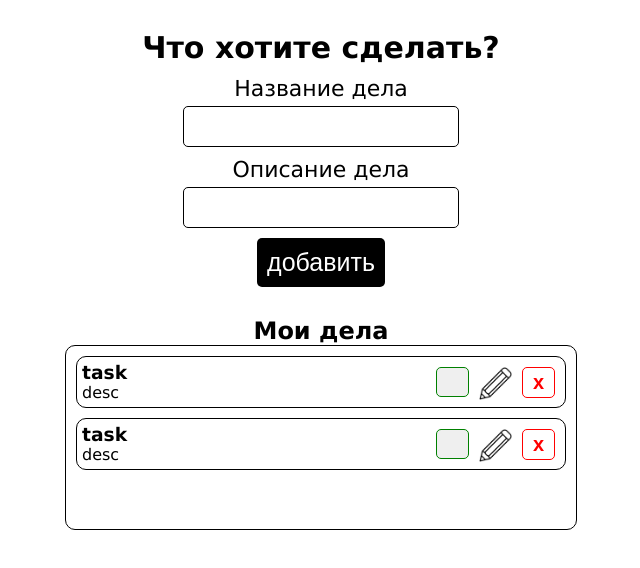
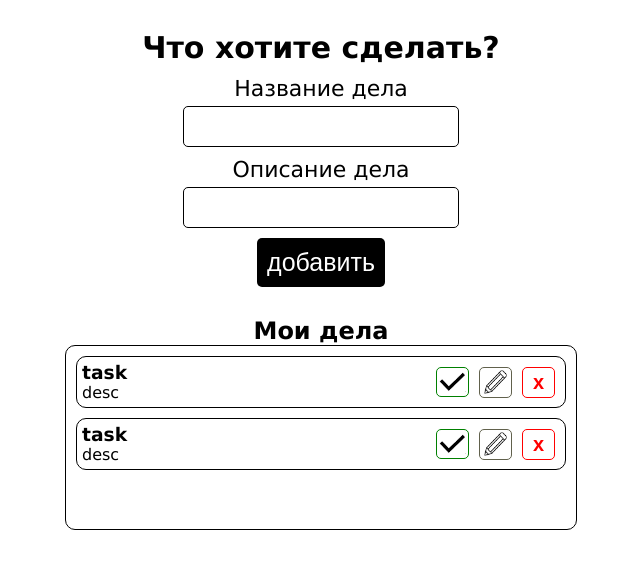
Before and after one commit to akaryaka/todo-vue-ts, a Vue app: page / in a window 1280 px wide. Shown: the top 568 px of the page, without its empty margins (319-959 px from the left). Built offline with nearby package versions, Linux system fonts and the light colour scheme.

Commit message:
feat: done btn

```diff
--- a/src/components/Todo.vue
+++ b/src/components/Todo.vue
@@ -4,7 +4,8 @@
   interface Todo {
     id: number
     title: string
-    desc: string
+    desc: string,
+    class: string
   }
 
   export default defineComponent({
@@ -16,8 +17,8 @@
         errorDescVisible: false,
         imgVisible: false,
         todos:  [
-          {id: 1, title: 'task', desc: 'desc'},
-          {id: 2, title: 'task', desc: 'desc'}
+          {id: 1, title: 'task', desc: 'desc', class: 'list__item'},
+          {id: 2, title: 'task', desc: 'desc', class: 'list__item'}
         ] as Todo[]
       }
     },
@@ -27,7 +28,8 @@
         const newTask:Todo = {
           id: Date.now(),
           title: this.newTitle,
-          desc: this.newDesc
+          desc: this.newDesc,
+          class: 'list__item'
         }
         this.todos.push(newTask);
         this.newTitle = '';
@@ -84,14 +86,14 @@
       <h2 class="title-2">Мои дела</h2>
       <article class="todo__output-content">
         <ul class="list">
-          <li class="list__item" v-for="(todo, index) in todos" :key="index">
+          <li :class="todo.class" v-for="(todo, index) in todos" :key="index">
             <div class="list__item-content">
               <h3>{{ todo.title }}</h3>
               <p>{{ todo.desc }}</p>
             </div>
             <div class="btn-wrapper">
-              <button class="done-btn btn" >
-                <!-- <img class="done-icon" src="/done.jpg" alt="done"> -->
+              <button @click="todo.class='list__item done'" class="done-btn btn" >
+                <img class="done-icon" src="/done.jpg" alt="done">
               </button>
               <button class="edit-btn btn">
                 <img class="edit-icon" src="/edit.png" alt="edit">
@@ -207,17 +209,24 @@
   .edit{
     &-btn {
       background-color: #fff;
-      border: none;
+      border: 1px solid rgb(97, 97, 76);
+      border-radius: 5px;
+      padding: 1px;
       margin-right: 10px;
+      height: 31px;
+      display: flex;
+      justify-content: center;
+      align-items: center;
+      width: 33px;
     }
     &-icon {
-      width: 100%;
+      width: 80%;
     }
   }
 
   .delete-btn {
     padding: 3px 10px;
-    background: transparent;
+    background-color: #fff;
     color: red;
     border: 1px solid red;
     border-radius: 5px;
@@ -226,11 +235,20 @@
     margin-right: 5px;
   }
 
-  .done-btn {
-    border: 1px solid green;
-    border-radius: 5px;
-    height: 30px;
-    margin-right: 10px;
+  .done {
+    &-btn {
+      border: 1px solid green;
+      border-radius: 5px;
+      height: 30px;
+      margin-right: 10px;
+      background-color: #fff;
+      display: flex;
+      justify-content: center;
+      align-items: center;
+    }
+    &-icon {
+      width: 90%;
+    }
   }
 
   .error {
@@ -242,4 +260,8 @@
     width: 100%;
   }
 
+  .list__item.done {
+    background-color: aquamarine;
+  }
+
 </style>
```
